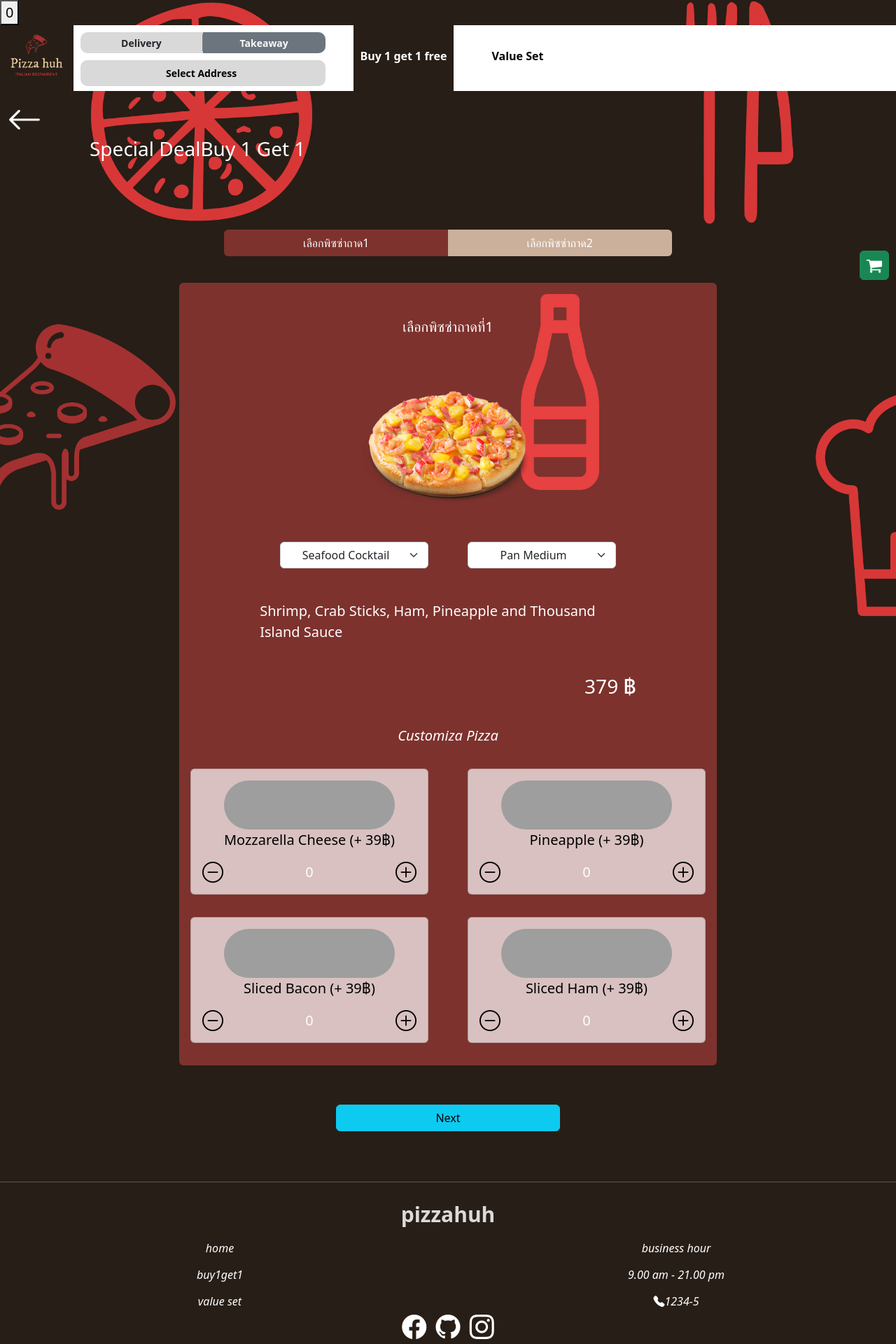
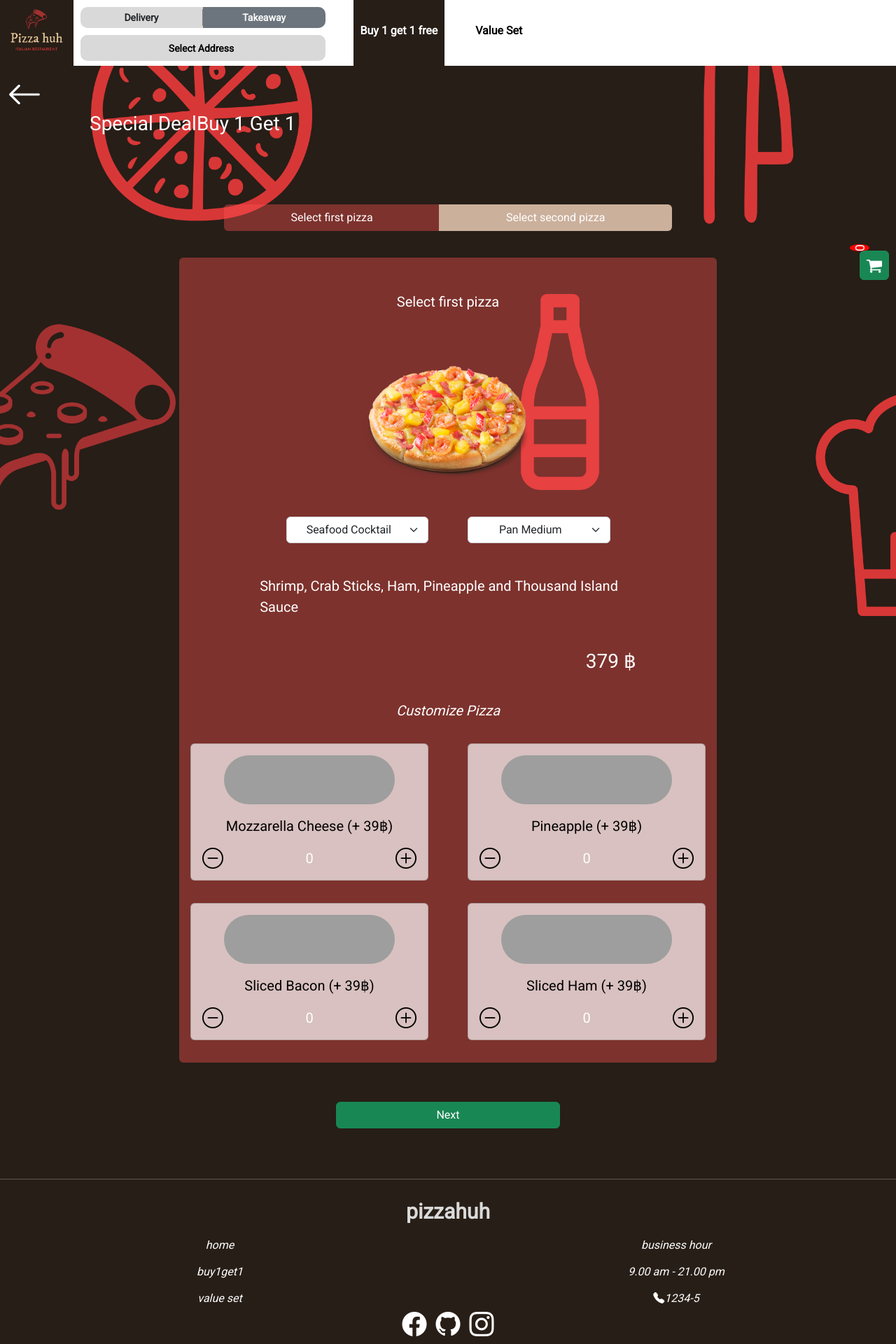
Before and after one commit to SanpichAuXD/Webtech-Project-2022, a PHP site: page /buy1get1.php in a window 1280 px wide. Shown: the top 1920 px of the page at 70% size. Run offline with PHP 8.4, Linux system fonts and the light colour scheme; some libraries are stand-ins or nearby versions; grey boxes are pictures that could not be loaded.

Commit message:
เหลือ หน้าแรก

```diff
--- a/buy1get1.php
+++ b/buy1get1.php
@@ -56,7 +56,7 @@
                     <li>
                         <div class="d-none" id="deli">
                             <div class="dropdown w-100 ">
-                                <button class="btn  dropdown-toggle align-text-center " style=" width:106%; background-color:#D9D9D9; border-radius:10px;" id="drop-text" type="button" data-bs-toggle="dropdown" aria-expanded="false">
+                                <button class="btn  dropdown-toggle align-text-center " style=" width:103%; background-color:#D9D9D9; border-radius:10px;" id="drop-text" type="button" data-bs-toggle="dropdown" aria-expanded="false">
                                     Your Address
                                 </button>
                                 <ul class="dropdown-menu" id="drop" style=" width:350px;">
@@ -66,25 +66,31 @@
                             </div>
                             <div class="modal fade" id="exampleModal" data-bs-backdrop="static" data-bs-keyboard="false" tabindex="-1" aria-labelledby="exampleModalLabel" aria-hidden="true">
                                 <div class="modal-dialog modal-dialog-centered">
-                                    <div class="modal-content">
+                                <div class="modal-content" style="background-color: rgba(170, 66, 66, 0.9);  box-shadow: 0 5px 25px;  backdrop-filter: blur(10px);">
                                         <div class="modal-header d-block">
-                                            <button type="button" class="btn-close d-flex p-2 float-right" data-bs-dismiss="modal" aria-label="Close"></button>
-                                            <h1 class="modal-title fs-5 text-center" id="exampleModalLabel">Add new address</h1>
+                                            <button type="button" class="btn-close d-flex p-2 float-right"
+                                                data-bs-dismiss="modal" aria-label="Close"></button>
+                                            <h1 class="modal-title fs-5 text-center text-light" id="exampleModalLabel">Add new
+                                                address</h1>
 
                                         </div>
                                         <div class="modal-body">
                                             <div class="mb-3">
-                                                <input type="text" class="form-control" id="name" placeholder="ชื่อ-นามสกุลของคุณ">
+                                                <input type="text" class="form-control" id="name"
+                                                    placeholder="Your Name">
                                             </div>
                                             <div class="mb-3">
-                                                <textarea class="form-control" id="address" placeholder="ที่อยู่ของคุณ" rows="3"></textarea>
+                                                <textarea class="form-control" id="address" placeholder="Your Address"
+                                                    rows="3"></textarea>
                                             </div>
                                             <div class="mb-3">
-                                                <input type="number" class="form-control" id="phone" placeholder="เบอร์โทรของคุณ">
+                                                <input type="number" class="form-control" id="phone"
+                                                    placeholder="Your Phone">
                                             </div>
                                         </div>
                                         <div class="modal-footer d-flex justify-content-center align-item-center">
-                                            <button onclick="valid()" data-bs-dismiss="modal" type="submit" class="btn btn-primary">Save changes</button>
+                                            <button onclick="valid()" data-bs-dismiss="modal" type="submit"
+                                                class="btn btn-success">Save Address</button>
                                         </div>
                                     </div>
                                 </div>
@@ -123,15 +129,15 @@
         <!-- เลือกพิซซ่า-->
         <br><br>
         <div class="btn-group" role="group" id="pom_select">
-            <a class="btn" id="pom_select_1" role="button" onclick="hidNshopizza(2,2)">เลือกพิซซ่าถาด1</a>
-            <a class="btn" id="pom_select_2" role="button" onclick="hidNshopizza(1,2)">เลือกพิซซ่าถาด2</a>
+            <a class="btn" id="pom_select_1" role="button" onclick="hidNshopizza(2,2)">Select first pizza</a>
+            <a class="btn" id="pom_select_2" role="button" onclick="hidNshopizza(1,2)">Select second pizza</a>
         </div>
     </div>
     <!-- ถาด1 -->
     <!-- หน้าต่างเลือกขอบ และ หน้า -->
     <div class="rounded " id="pizza1">
 
-        <p class="text-center pt-5" style="font-size: 20px;">เลือกพิซซ่าถาดที่1</p>
+        <p class="text-center pt-5" style="font-size: 20px;">Select first pizza</p>
         <img src="./img/pan/Seafood_Cocktail_m.png" id="pizzapic1" width="50%" class="mx-auto d-block">
 
         <!-- dropdown เลือกขอบและขนาด & เลือกหน้าอื่น -->
@@ -172,13 +178,13 @@
         <br>
         <!-- ปรับแต่งพิซซ่าด้วยตัวเอง -->
         <div>
-            <p id="topping"><i>Customiza Pizza</i></p>
+            <p id="topping"><i>Customize Pizza</i></p>
             <!-- บรรทัด 1 -->
             <div class="row">
                 <!-- ชีส -->
                 <div class="col-12 col-md-6   ">
                     <div class="  card m-3" id="card-topping" style="background-color: hsla(0, 0%, 100%,.7); ">
-                        <div class="card-body">
+                        <div class="card-body ">
                             <img src="https://cdn.discordapp.com/attachments/1012625488482680942/1034689297313452072/unknown.png" style="width: 80%;
                             height: 70px;
                             object-fit: cover;
@@ -187,7 +193,7 @@
                             margin-right: auto;
                             border-radius: 50px">
                             <!--    ชื่อ topping ชีส-->
-                            <p id="name-topping">Mozzarella Cheese (+ 39฿)</p>
+                            <p class="m-3" id="name-topping">Mozzarella Cheese (+ 39฿)</p>
                             <div class="row">
                                 <a href="#-" class="col-2" onclick="num_topping(0,0)"><i class="bi bi-dash-circle" id="icon-dash-circle"></i></a>
                                 <p class="col-8 text-center mb-0" id="top0">0</p>
@@ -208,7 +214,7 @@
                             margin-right: auto;
                             border-radius: 50px">
                             <!--    ชื่อ topping สับปะรด-->
-                            <p id="name-topping">Pineapple (+ 39฿)</p>
+                            <p class="m-3" id="name-topping">Pineapple (+ 39฿)</p>
                             <div class="row">
                                 <a href="#-" class="col-2" onclick="num_topping(0,1)"><i class="bi bi-dash-circle" id="icon-dash-circle"></i></a>
                                 <p class="col-8 text-center mb-0" id="top1">0</p>
@@ -232,7 +238,7 @@
                             margin-right: auto;
                             border-radius: 50px">
                             <!--    ชื่อ topping เบคอนแผ่น-->
-                            <p id="name-topping">Sliced Bacon (+ 39฿)</p>
+                            <p class="m-3" id="name-topping">Sliced Bacon (+ 39฿)</p>
                             <div class="row">
                                 <a href="#-" class="col-2" onclick="num_topping(0,2)"><i class="bi bi-dash-circle" id="icon-dash-circle"></i></a>
                                 <p class="col-8 text-center mb-0" id="top2">0</p>
@@ -253,7 +259,7 @@
                             margin-right: auto;
                             border-radius: 50px">
                             <!--    ชื่อ topping แฮมแผ่น-->
-                            <p id="name-topping">Sliced Ham (+ 39฿)</p>
+                            <p class="m-3" id="name-topping">Sliced Ham (+ 39฿)</p>
                             <div class="row">
                                 <a href="#-" class="col-2" onclick="num_topping(0,3)"><i class="bi bi-dash-circle" id="icon-dash-circle"></i></a>
                                 <p class="col-8 text-center mb-0" id="top3">0</p>
@@ -268,7 +274,7 @@
     <!-- ถาด2 -->
     <!-- หน้าต่างเลือกขอบ และ หน้า -->
     <div class="rounded d-none" id="pizza2">
-        <p class="text-center pt-5" style="font-size: 20px;">เลือกพิซซ่าถาดที่2</p>
+        <p class="text-center pt-5" style="font-size: 20px;">Select second pizza</p>
         <img src="./img/pan/Seafood_Cocktail_m.png" width="50%" id="pizzapic2" class="mx-auto d-block">
         <!-- dropdown เลือกขอบและขนาด & เลือกหน้าอื่น -->
         <div class="btn-group" id="choose_dropdown">
@@ -305,7 +311,7 @@
         </div><br>
         <!-- ปรับแต่งพิซซ่าด้วยตัวเอง -->
         <div>
-            <p id="topping"><i>ปรับแต่งพิซซ่าด้วยตัวเอง</i></p>
+            <p id="topping"><i>Customize Pizza</i></p>
             <!-- บรรทัด 1 -->
             <div class="row">
                 <!-- ชีส -->
@@ -320,7 +326,7 @@
                             margin-right: auto;
                             border-radius: 50px">
                             <!--    ชื่อ topping ชีส-->
-                            <p id="name-topping">Mozzarella Cheese (+ 39฿)</p>
+                            <p class="m-3" id="name-topping">Mozzarella Cheese (+ 39฿)</p>
                             <div class="row">
                                 <a href="#-" class="col-2" onclick="num_topping(0,4)"><i class="bi bi-dash-circle" id="icon-dash-circle"></i></a>
                                 <p class="col-8 text-center mb-0" id="top4">0</p>
@@ -341,7 +347,7 @@
                             margin-right: auto;
                             border-radius: 50px">
                             <!--    ชื่อ topping สับปะรด-->
-                            <p id="name-topping">Pineapple (+ 39฿)</p>
+                            <p class="m-3" id="name-topping">Pineapple (+ 39฿)</p>
                             <div class="row">
                                 <a href="#-" class="col-2" onclick="num_topping(0,5)"><i class="bi bi-dash-circle" id="icon-dash-circle"></i></a>
                                 <p class="col-8 text-center mb-0" id="top5">0</p>
@@ -365,7 +371,7 @@
                             margin-right: auto;
                             border-radius: 50px">
                             <!--    ชื่อ topping เบคอนแผ่น-->
-                            <p id="name-topping">Sliced Bacon (+ 39฿)</p>
+                            <p class="m-3" id="name-topping">Sliced Bacon (+ 39฿)</p>
                             <div class="row">
                                 <a href="#-" class="col-2" onclick="num_topping(0,6)"><i class="bi bi-dash-circle" id="icon-dash-circle"></i></a>
                                 <p class="col-8 text-center mb-0" id="top6">0</p>
@@ -387,7 +393,7 @@
                             margin-right: auto;
                             border-radius: 50px">
                             <!--    ชื่อ topping แฮมแผ่น-->
-                            <p id="name-topping">Sliced Ham (+ 39฿)</p>
+                            <p class="m-3" id="name-topping">Sliced Ham (+ 39฿)</p>
                             <div class="row">
                                 <a href="#-" class="col-2" onclick="num_topping(0,7)"><i class="bi bi-dash-circle" id="icon-dash-circle"></i></a>
                                 <p class="col-8 text-center mb-0" id="top7">0</p>
@@ -403,7 +409,7 @@
 
     <!-- ปุ่ม ใส่ตะกร้า -->
     <div class="text-center mt-2   ">
-        <a href="#pizza2" class="btn btn-info w-25  mt-5 mb-5 " onclick="hidNshopizza(1,2); keepprice(0); reset(0); changePizza(2)" id="next1"> Next </a>
+        <a href="#pizza2" class="btn btn-success w-25  mt-5 mb-5 " onclick="hidNshopizza(1,2); keepprice(0); reset(0); changePizza(2)" id="next1"> Next </a>
     </div>
     <div class="text-center mt-2 ">
         <a href="index.php" class="btn p-2 mt-5 w-25 mb-5 btn-success d-none" id="last" onclick=" keepprice(1); addToCart(1);"><i class="bi bi-cart">&nbsp&nbspAdd to Cart</i> </a>
--- a/cart.php
+++ b/cart.php
@@ -27,18 +27,19 @@
             <hr width="100%">
             <div class="text">
                 <h5><b>รายการอาหาร</b></h5>
-            </div>
+            </div><br>
 
             <div class="order-wrap" id="order">
 
             </div>
             <div class="bbott">
                 <div class="row">
-                    <div class="col-6" id="text"><b>ราคารวม</b></div>
-                    <div class="col-6" id="cost"><b>0 ฿</b></div>
-                </div>
+                    <div class="col-4 text-center" id="text"><b>ราคารวม</b></div>
+                    <div class="col-4 text-center" id="cost"><b>0</b></div>
+                    <div class="col-4 text-center" id="cost"><b>฿</b></div>
+                </div><br>
                 <div class="text-center">
-                <!-- <button type="submit" class="btn btn-danger px-5" onclick="count()">show count</button> -->
+                    <!-- <button type="submit" class="btn btn-danger px-5" onclick="count()">show count</button> -->
                     <button type="submit" class="btn btn-danger px-5" onclick="del()">Clear Your Cart</button>
                 </div>
             </div>
@@ -47,11 +48,14 @@
             <div class="bott">
                 <button onclick="del()" type="submit" class="btn btn-success px-5">ชำระเงิน</button>
             </div>
+
         </div>
     </div>
-    <div >
-        <button id="count_cart" >0</button>
-        <button  type="submit" class="btn btn-success p-2 open-btn"><i class="fa fa-shopping-cart" style="font-size:24px"></i></button>
+    <div>
+
+        <button type="submit" class="btn btn-success p-2 open-btn"><i class="fa fa-shopping-cart" style="font-size:24px"></i>
+            <div  id="count_cart" style="background-color: red; position:absolute; top:-10px; left:-15px; font-size:18px; border-radius:50%; width:70%;">0</div>
+        </button>
     </div>
 
 </body>
--- a/index.php
+++ b/index.php
@@ -17,8 +17,8 @@
 </head>
 
 <body onload="retrieve(); count();">
+<?php include 'cart.php'; ?>
 <?php include 'nav.php'; ?>
-<?php include 'cart.php'; ?>
 <?php include 'background.php'; ?>
     <!--แทบ logo--------TH/EN--------deli-take-------selectAdd---------buy1get1-ValueSet------START---->
     <!-- navbar -->
--- a/style.css
+++ b/style.css
@@ -1,5 +1,9 @@
+
+@import url('https://fonts.googleapis.com/css2?family=Roboto&display=swap');
 * {
     transition: all .5s;
+    font-family: 'Roboto', sans-serif;
+
 }
 
 /* header */
@@ -30,7 +34,7 @@ ul {
 
 li {
     margin-left: 10px;
-    margin-right: 10px;
+
 }
 
 body {
```
Also changed, not shown: nav.php (+11 -11 lines), pizza.js (+3 -18 lines), value_set.php (+14 -8 lines), value_set_1.php (+7 -7 lines), value_set_2.php (+7 -7 lines), value_set_3.php (+55 -47 lines), value_set_4.php (+46 -54 lines).
